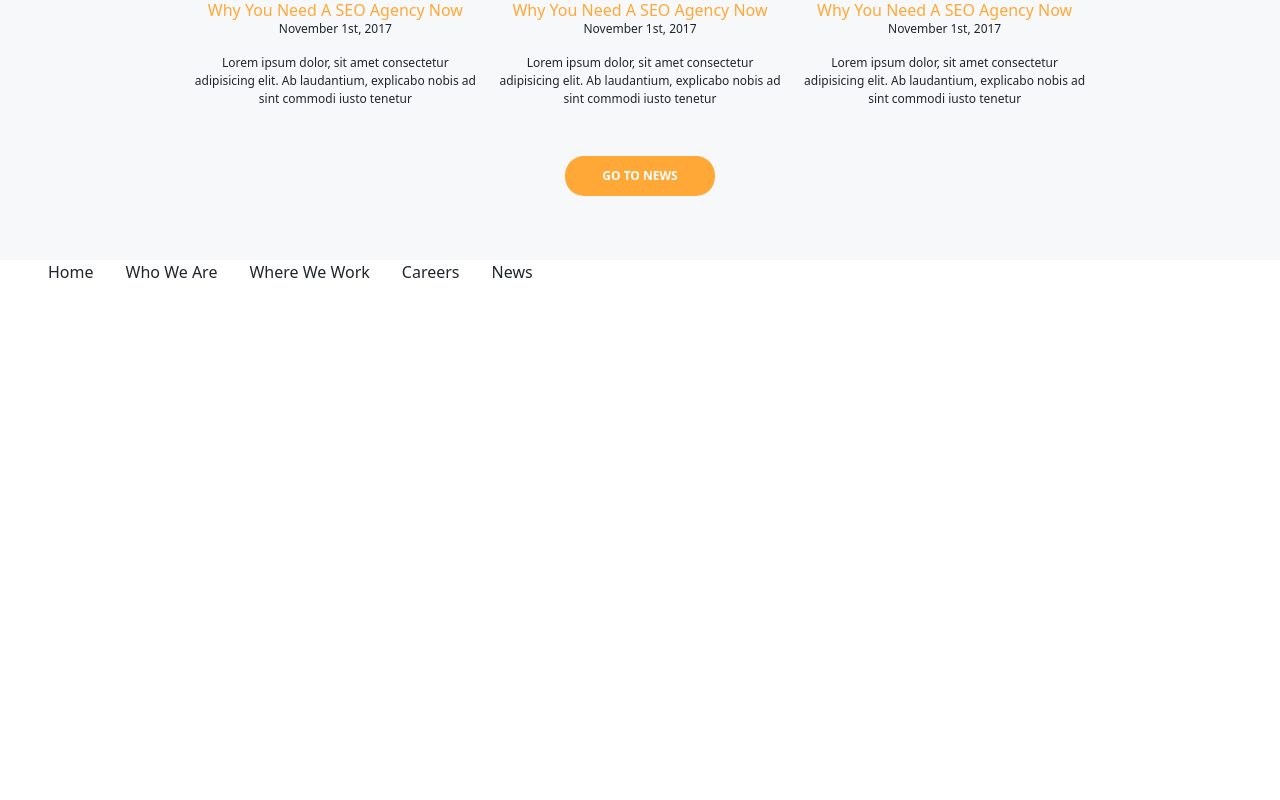
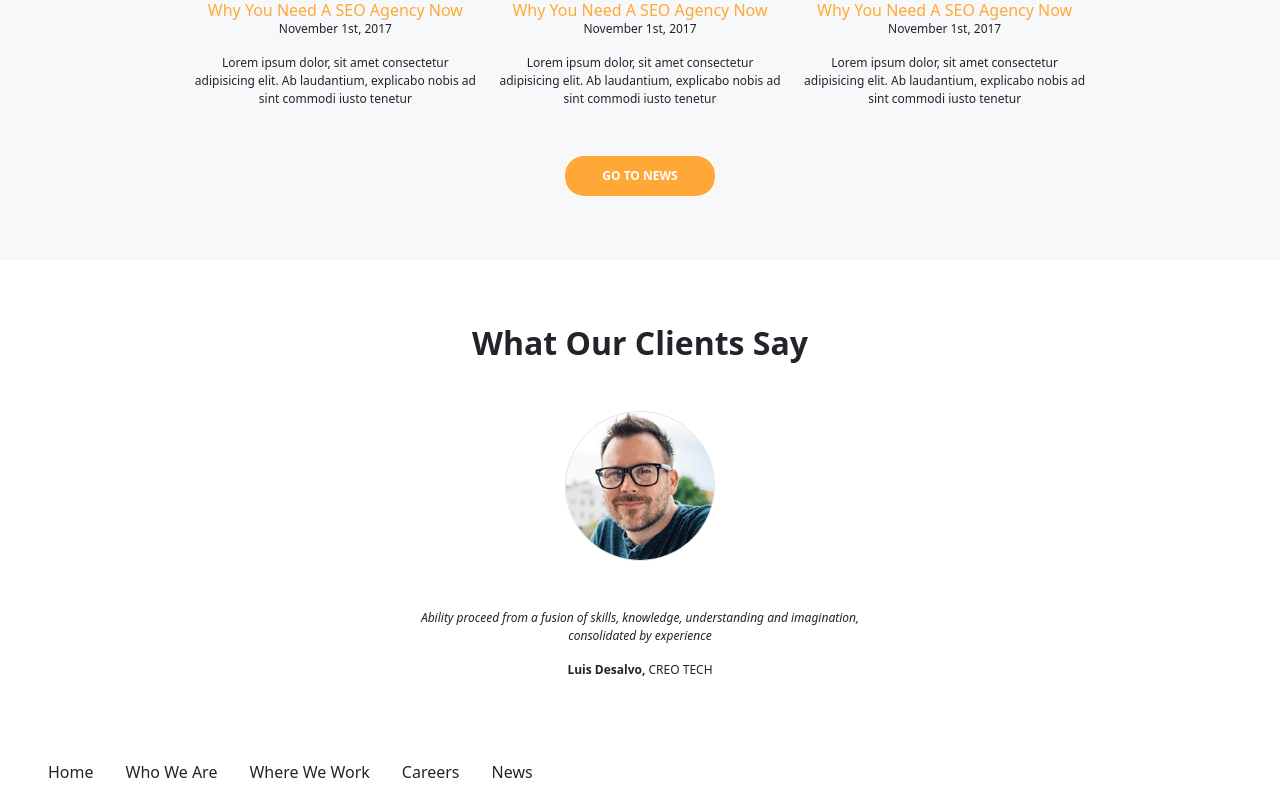
Before and after one commit to DezVibez/proj-html-vuejs, a Vue app: page / in a window 1280 px wide. Shown: the part 4105-4905 px from the top of the page. Before the commit the page ends 4405 px from the top, so only its background shows below. Built offline with nearby package versions, Linux system fonts and the light colour scheme.

Commit message:
clients say ok no logica

```diff
--- a/src/components/BaseMain.vue
+++ b/src/components/BaseMain.vue
@@ -356,7 +356,30 @@
   </div>
 
   <div class="clients-say">
+    <div class="my-container">
+      <div class="text-center mx-auto py-5">
+        <h2 class="fw-bold my-3">
+          What Our Clients Say
+        </h2>
 
+        <div class="d-flex justify-content-center my-5">
+          <div class="client-card">
+            <img class="img-fluid border client-img" src="../assets/images/testimonials-2.jpg" alt="">
+          </div>
+        </div>
+
+        <p class="w-50 mx-auto general-font fst-italic">
+          Ability proceed from a fusion of skills, knowledge, understanding and imagination,
+          consolidated by experience
+        </p>
+
+        <div class="general-font">
+          <span class="fw-bold">Luis Desalvo, </span>
+          <span>CREO TECH</span>
+        </div>
+
+      </div>
+    </div>
   </div>
 
 
@@ -370,6 +393,15 @@
 export default {
   name: 'BaseMain',
   props: {
+
+  },
+  data(){
+    return{
+
+    }
+
+  },
+  methods:{
 
   }
 }
@@ -509,4 +541,16 @@ export default {
 }
 
 //clients-say-section
+.clients-say{
+  height:500px;
+
+  .client-card{
+    width: 150px;
+    height: 150px;
+
+    .client-img{
+      border-radius: 50%;
+    }
+  }
+}
 </style>
```
